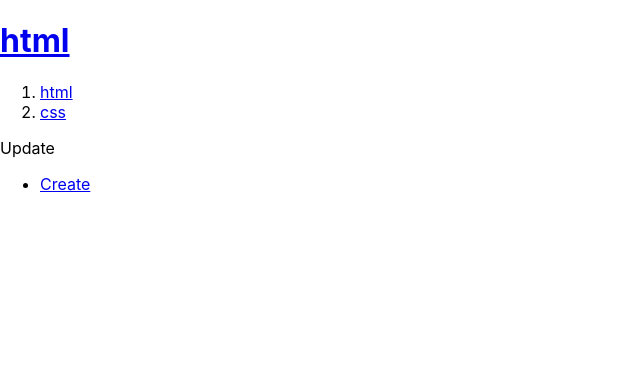
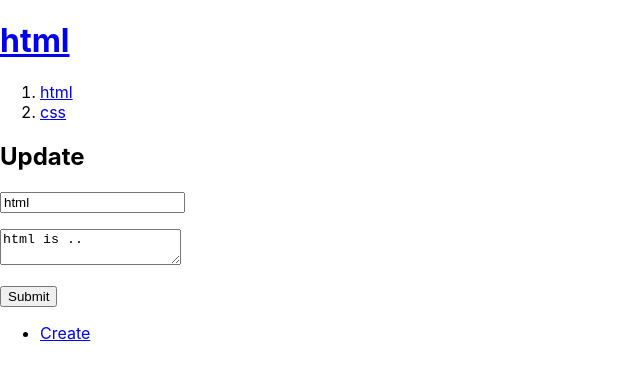
Before and after one commit to minyopi/react-tutorial, a React (Create React App) app: page /update/1 in a window 1280 px wide. Shown: the top 380 px of the page, without its empty margins (0-640 px from the left). Built offline with nearby package versions, Linux system fonts and the light colour scheme.

Commit message:
Update 설정하기

```diff
--- a/src/App.js
+++ b/src/App.js
@@ -36,14 +36,14 @@ function App() {
     }
   }
   var articleComp = <Article title="Welcome" body="Welcome is ..."></Article>;
-  if(mode === 'UPDATE') {
-    function updateHandler(title, body){
+
+    function updateHandler(_id, _title, _body){
       //id에 해당하는 topic의 값을 새로운 title, body를 교체한다.
       var newTopics = [];
       for(var i = 0; i < topics.length; i++){
           var topic = topics[i];
-          if(topic.id === id){
-            newTopics.push({id: id, title:title, body:body});
+          if(topic.id === _id){
+            newTopics.push({id: _id, title: _title, body: _body});
           } else {
             newTopics.push(topic);
           }
@@ -51,17 +51,9 @@ function App() {
       //새로운 topics의 값으로 state를 변경한다.
       setTopics(newTopics);
       //mode를 read로 변경한다.
-      setMode('READ');
+      history.push('/read/'+_id);
     }
-    var data;
-    for(var i = 0; i<topics.length; i++){
-        var topic = topics[i];
-        if(topic.id === id){
-            data = topic;
-        }
-    }
-    articleComp = <UpDate onUpdate={updateHandler} data={data}></UpDate>
-  }
+
   function deleteHandler(id){
       var newTopics = [];
       for(var i=0; i<topics.length; i++){
@@ -98,7 +90,9 @@ function App() {
         <Route path="/read/:id" >
           <Read topics={topics}></Read>
         </Route>
-        <Route path="/update/:id">Update</Route>
+        <Route path="/update/:id">
+          <UpDate onUpdate={updateHandler} topics={topics}></UpDate>
+        </Route>
         <Control onDelete={deleteHandler}></Control>
     </div>
   );
--- a/src/components/UpDate.js
+++ b/src/components/UpDate.js
@@ -1,13 +1,25 @@
 import { useState } from 'react';
+import { Link, useParams } from 'react-router-dom';
 
 export function UpDate(props) {
-  var [title, setTitle] = useState(props.data.title);
-  var [body, setBody] = useState(props.data.body);
+  const params = useParams();
+  let id = Number(params.id);
+  var topics = props.topics;
+  var _title, _body;
+  for(let i = 0; i < topics.length; i++){
+      if(topics[i].id === id){
+          _title = topics[i].title;
+          _body = topics[i].body;
+      }
+  }
+
+  var [title, setTitle] = useState(_title);
+  var [body, setBody] = useState(_body);
   function submitHandler(ev) {
     ev.preventDefault();
     var title = ev.target.title.value;
     var body = ev.target.body.value;
-    props.onUpdate(title, body);
+    props.onUpdate(id, title, body);
   }
   return (
     <article>
```
